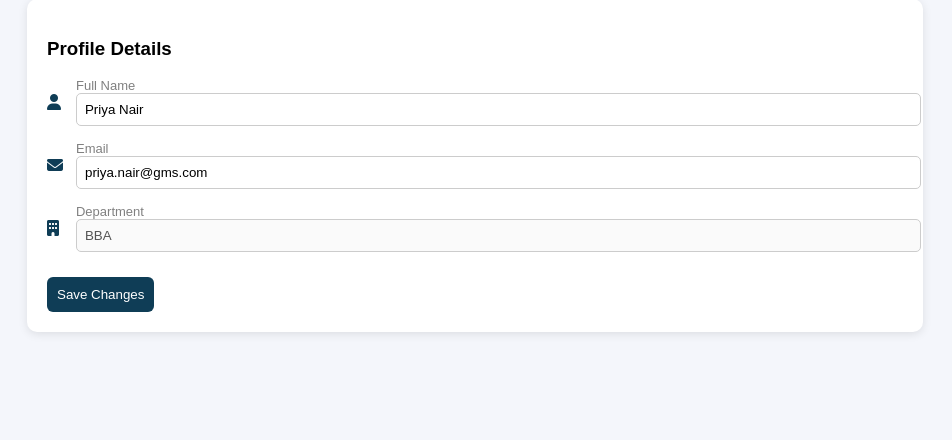
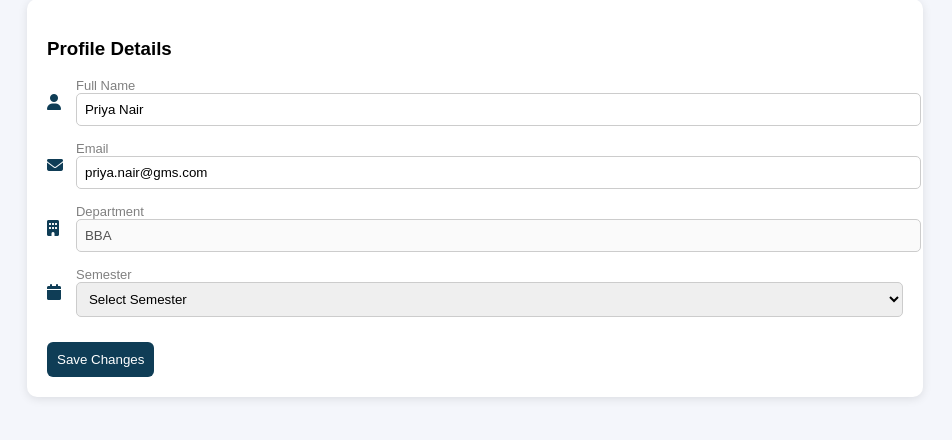
Before and after one commit to khushiangadi712004-cmyk/grievance2, a PHP site: page /user/profile.php?edit=1 in a window 1280 px wide. Shown: the part 360-800 px from the top of the page, without its empty margins (165-1117 px from the left). Run offline with PHP 8.4, Linux system fonts and the light colour scheme; a user stored in the database is signed in; data comes from the database, SQL or seed files in the repository.

Commit message:
add semester in register page

```diff
--- a/Online_grievance_management_system/user/profile.php
+++ b/Online_grievance_management_system/user/profile.php
@@ -12,11 +12,12 @@ $register_no = $_SESSION['register_no'];
 $name = $_SESSION['student_name'] ?? "User";
 $email = $_SESSION['student_email'] ?? "user@email.com";
 $department = (int) ($_SESSION['student_department_no'] ?? 0);
+$semester = $_SESSION['student_semester'] ?? '';
 $role = $_SESSION['role'] ?? "Student";
 $message = '';
 $message_class = '';
 
-$stmt = mysqli_prepare($conn, "SELECT sname, email, department_no FROM student WHERE register_no = ? LIMIT 1");
+$stmt = mysqli_prepare($conn, "SELECT sname, email, department_no, semester FROM student WHERE register_no = ? LIMIT 1");
 if($stmt){
 mysqli_stmt_bind_param($stmt, 's', $register_no);
 mysqli_stmt_execute($stmt);
@@ -28,9 +29,11 @@ if($student){
 $_SESSION['student_name'] = $student['sname'];
 $_SESSION['student_email'] = $student['email'];
 $_SESSION['student_department_no'] = $student['department_no'];
+$_SESSION['student_semester'] = $student['semester'];
 $name = $student['sname'];
 $email = $student['email'];
 $department = (int) $student['department_no'];
+$semester = $student['semester'];
 }
 }
 
@@ -39,19 +42,25 @@ $department = (int) $student['department_no'];
 if(isset($_POST['update'])){
 $new_name = trim($_POST['name'] ?? '');
 $new_email = trim($_POST['email'] ?? '');
+$new_semester = trim($_POST['semester'] ?? '');
 
 if($new_name === '' || $new_email === '' || !filter_var($new_email, FILTER_VALIDATE_EMAIL)){
 $message = 'Please enter a valid name and email.';
 $message_class = 'error-message';
+} elseif(!in_array($new_semester, ['1', '2', '3', '4', '5', '6'], true)){
+$message = 'Please select a valid semester.';
+$message_class = 'error-message';
 } else {
-$update_stmt = mysqli_prepare($conn, "UPDATE student SET sname = ?, email = ? WHERE register_no = ?");
+$update_stmt = mysqli_prepare($conn, "UPDATE student SET sname = ?, email = ?, semester = ? WHERE register_no = ?");
 if($update_stmt){
-mysqli_stmt_bind_param($update_stmt, 'sss', $new_name, $new_email, $register_no);
+mysqli_stmt_bind_param($update_stmt, 'ssss', $new_name, $new_email, $new_semester, $register_no);
 if(mysqli_stmt_execute($update_stmt)){
 $_SESSION['student_name'] = $new_name;
 $_SESSION['student_email'] = $new_email;
+$_SESSION['student_semester'] = $new_semester;
 $name = $new_name;
 $email = $new_email;
+$semester = $new_semester;
 $message = 'Profile updated successfully.';
 $message_class = 'success-message';
 } else {
@@ -72,6 +81,7 @@ $edit = isset($_GET['edit']);
 $name=$_SESSION['student_name']?? "User";
 $email=$_SESSION['student_email']??"user@email.com";
 $department=(int) ($_SESSION['student_department_no']?? 0);
+$semester=$_SESSION['student_semester']?? '';
 $role = $_SESSION['role'] ?? "Student";
 $department_name = $department > 0 ? department_name($department) : 'Not Assigned';
 
@@ -221,7 +231,8 @@ color:gray;
 font-weight:bold;
 }
 
-input{
+input,
+select{
 width:100%;
 padding:8px;
 border:1px solid #ccc;
@@ -358,6 +369,28 @@ color:#b42318;
 </div>
 </div>
 
+<div class="detail">
+<i class="fa fa-calendar"></i>
+<div style="width:100%">
+<div class="label">Semester</div>
+
+<?php if($edit){ ?>
+<select name="semester" required>
+<option value="">Select Semester</option>
+<option value="1" <?php echo $semester === '1' ? 'selected' : ''; ?>>1</option>
+<option value="2" <?php echo $semester === '2' ? 'selected' : ''; ?>>2</option>
+<option value="3" <?php echo $semester === '3' ? 'selected' : ''; ?>>3</option>
+<option value="4" <?php echo $semester === '4' ? 'selected' : ''; ?>>4</option>
+<option value="5" <?php echo $semester === '5' ? 'selected' : ''; ?>>5</option>
+<option value="6" <?php echo $semester === '6' ? 'selected' : ''; ?>>6</option>
+</select>
+<?php } else { ?>
+<div class="value"><?php echo htmlspecialchars((string) $semester); ?></div>
+<?php } ?>
+
+</div>
+</div>
+
 <?php if($edit){ ?>
 <button class="save-btn" name="update">Save Changes</button>
 <?php } ?>
```
Also changed, not shown: Online_grievance_management_system/staff/raise_complaint.php (+6 -11 lines), Online_grievance_management_system/user/register.php (+17 -2 lines), Online_grievance_management_system/uploads/20260501053922_e6c950db_no_guidence_in_lab.png (added), Online_grievance_management_system/uploads/20260501054126_5aa5f3bc_Several_lights_not_working.png (added), Online_grievance_management_system/uploads/20260501054155_488ef1d6_ChatGPT_Image_May_1__2026__11_11_11_AM.png (added), 7 other files.
